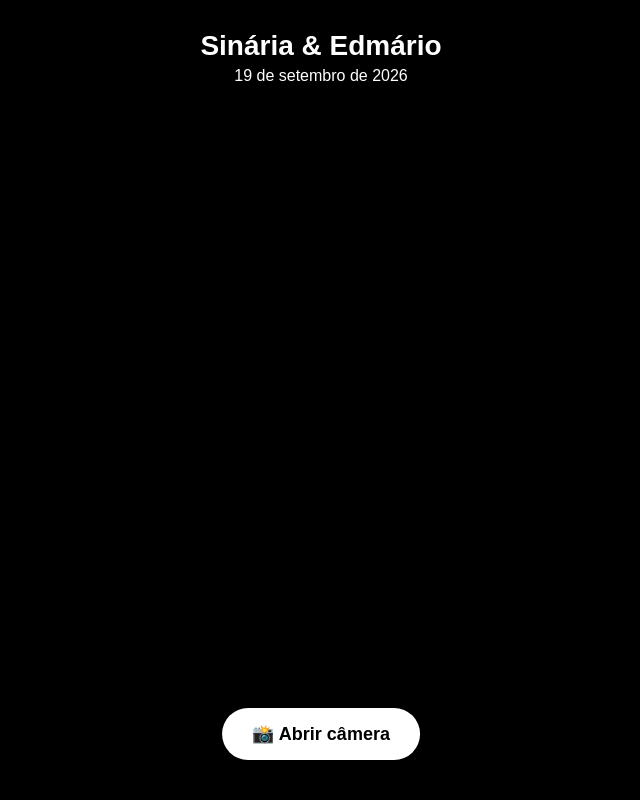
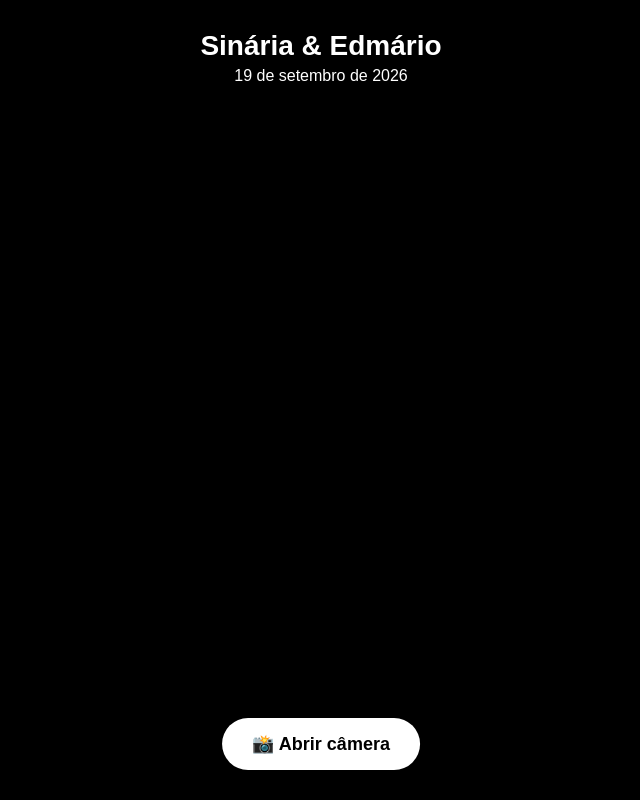
Before and after one commit to victor-aandrade/efeito-casamento, a plain HTML site: page index.html in a window 1280 px wide. Shown: the whole page, without its empty margins (319-959 px from the left). Drawn offline with Linux system fonts and the light colour scheme.

Commit message:
botao
altura do botão

```diff
--- a/estilos/style.css
+++ b/estilos/style.css
@@ -50,7 +50,8 @@ body {
 
 button {
     position: absolute;
-    bottom: 40px;
+    bottom: calc(30px + env(safe-area-inset-bottom));
+
     left: 50%;
     transform: translateX(-50%);
 
@@ -68,4 +69,7 @@ button {
     cursor: pointer;
 
     z-index: 20;
+
+    min-height: 52px;
+    white-space: nowrap;
 }
```
